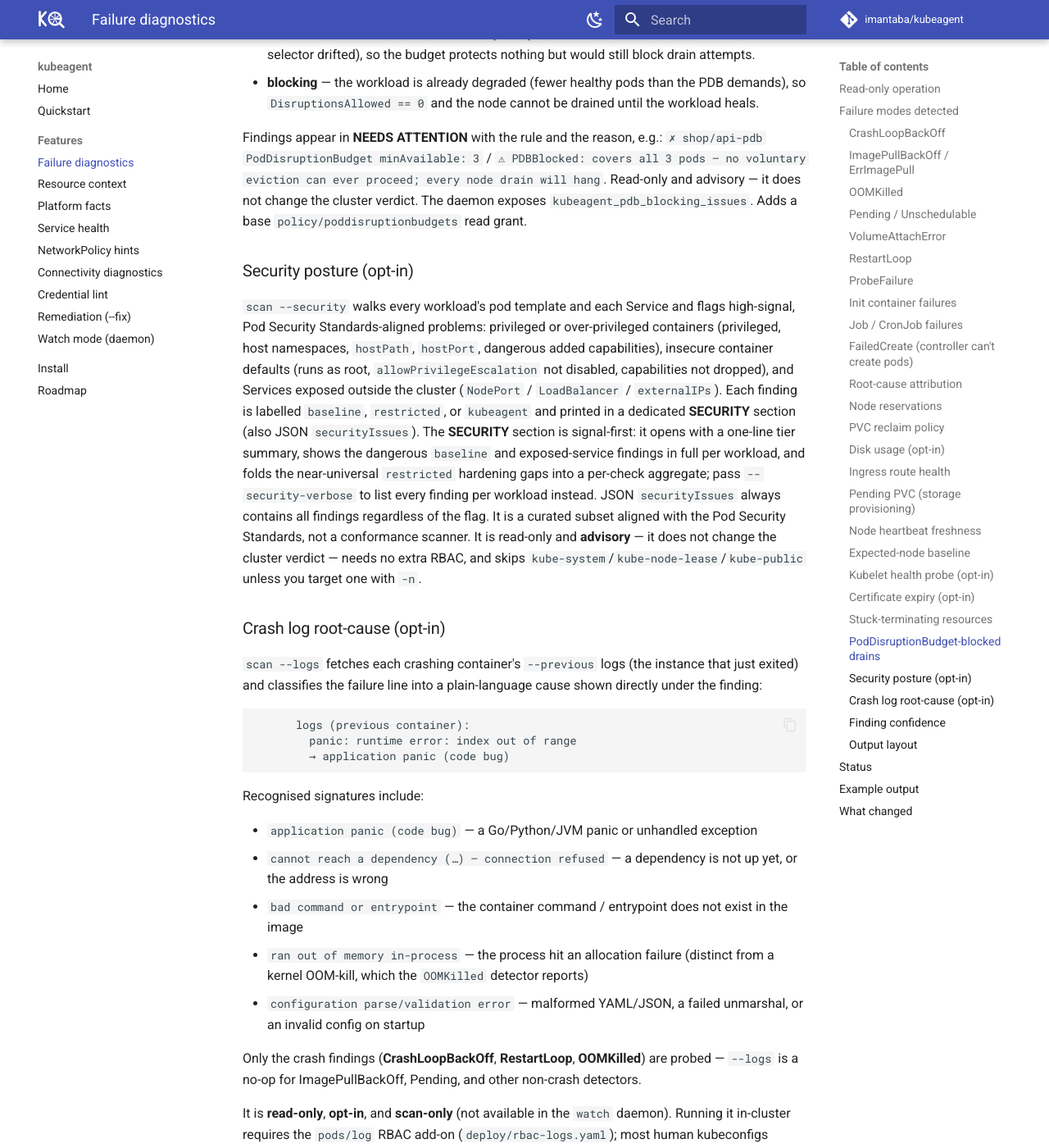
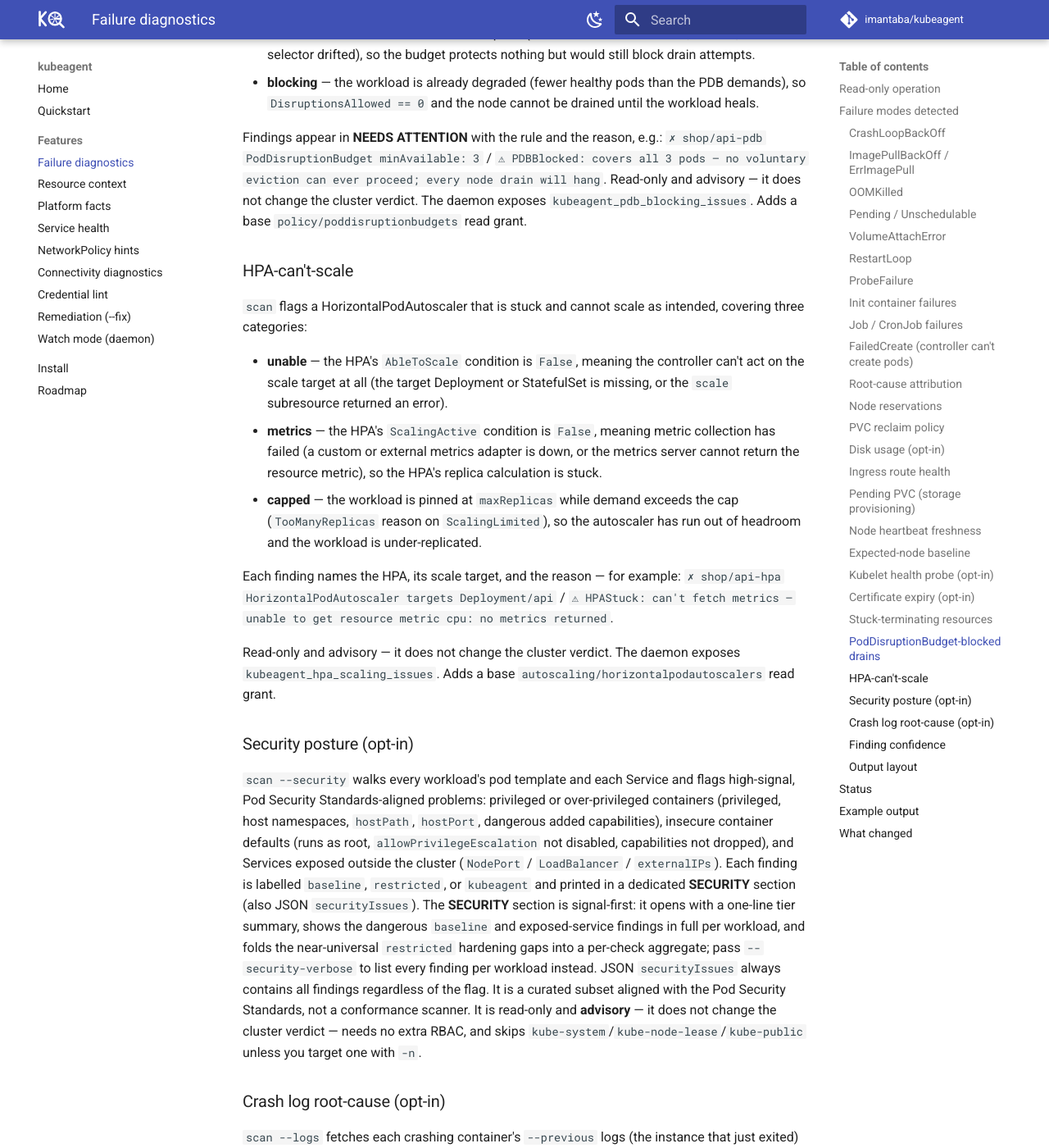
Before and after one commit to imantaba/kubeagent, an MkDocs documentation site: the page built from website/docs/features/diagnostics.md, in a window 1280 px wide and 1400 px high, scrolled down 6755 px. Shown: the whole window at 82% size. Built offline with MkDocs 1.6.1 and Material for MkDocs 9.7.7, drawn with Linux system fonts in a browser that asks for light colours; comment, search, counter and statistics services are not loaded.

Commit message:
test+docs: golden coverage and documentation for HPA-can't-scale

```diff
--- a/website/docs/features/diagnostics.md
+++ b/website/docs/features/diagnostics.md
@@ -292,6 +292,31 @@ Read-only and advisory — it does not change the cluster verdict. The daemon
 exposes `kubeagent_pdb_blocking_issues`. Adds a base
 `policy/poddisruptionbudgets` read grant.
 
+### HPA-can't-scale
+
+`scan` flags a HorizontalPodAutoscaler that is stuck and cannot scale as
+intended, covering three categories:
+
+- **unable** — the HPA's `AbleToScale` condition is `False`, meaning the
+  controller can't act on the scale target at all (the target Deployment or
+  StatefulSet is missing, or the `scale` subresource returned an error).
+- **metrics** — the HPA's `ScalingActive` condition is `False`, meaning metric
+  collection has failed (a custom or external metrics adapter is down, or the
+  metrics server cannot return the resource metric), so the HPA's replica
+  calculation is stuck.
+- **capped** — the workload is pinned at `maxReplicas` while demand exceeds the
+  cap (`TooManyReplicas` reason on `ScalingLimited`), so the autoscaler has run
+  out of headroom and the workload is under-replicated.
+
+Each finding names the HPA, its scale target, and the reason — for example:
+`✗ shop/api-hpa  HorizontalPodAutoscaler  targets Deployment/api` /
+`⚠ HPAStuck: can't fetch metrics — unable to get resource metric cpu: no
+metrics returned`.
+
+Read-only and advisory — it does not change the cluster verdict. The daemon
+exposes `kubeagent_hpa_scaling_issues`. Adds a base
+`autoscaling/horizontalpodautoscalers` read grant.
+
 ### Security posture (opt-in)
 
 `scan --security` walks every workload's pod template and each Service and flags
```
Also changed, not shown: website/docs/features/watch-mode.md (+1 -0 lines), website/docs/roadmap.md (+8 -2 lines), CHANGELOG.md, README.md, 2 other files.
